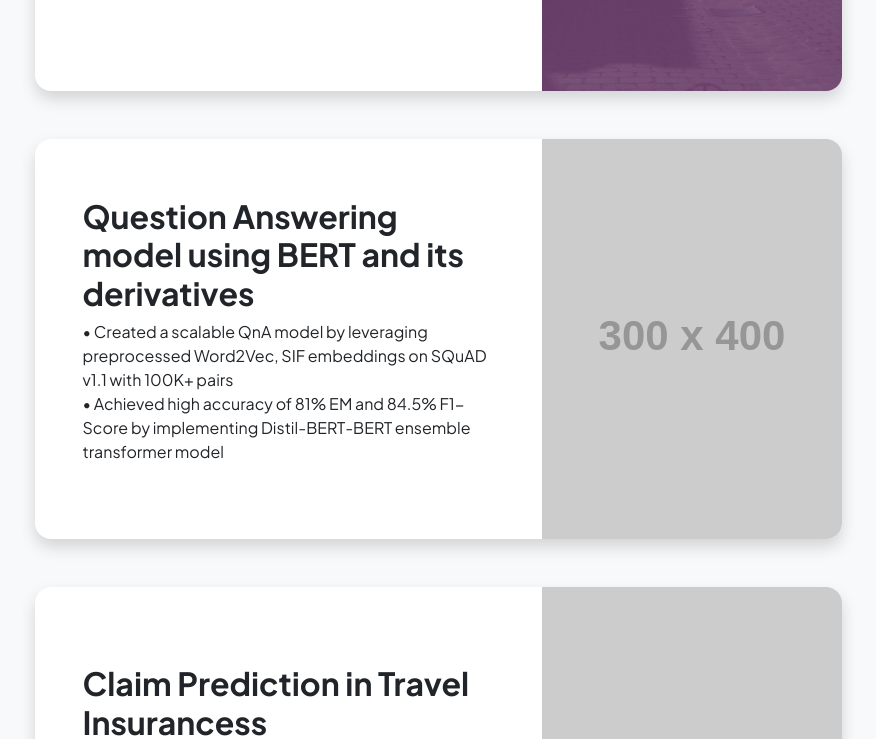
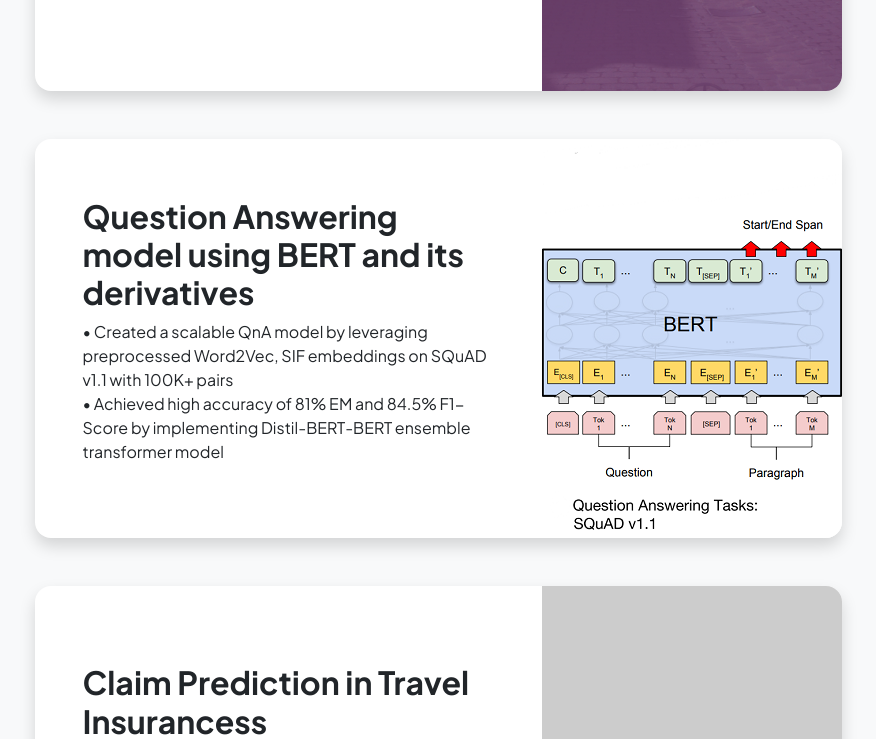
Before and after one commit to sohamthirty/soham-portfolio, a plain HTML site: page projects.html in a window 1280 px wide. Shown: the part 535-1274 px from the top of the page, without its empty margins (202-1078 px from the left). Drawn offline with nearby package versions, Linux system fonts and the light colour scheme; placeholder pictures from the web are drawn by us.

Commit message:
Updated images for projects

```diff
--- a/projects.html
+++ b/projects.html
@@ -64,7 +64,7 @@
                                             <p>• Created a scalable QnA model by leveraging preprocessed Word2Vec, SIF embeddings on SQuAD v1.1 with 100K+ pairs<br>
                                             • Achieved high accuracy of 81% EM and 84.5% F1-Score by implementing Distil-BERT-BERT ensemble transformer model</p>
                                         </div>
-                                        <img class="img-fluid" src="https://dummyimage.com/300x400/343a40/6c757d" alt="..." />
+                                        <img class="img-fluid" src="assets/QnA.png" alt="..." />
                                     </div>
                                 </div>
                             </div>
```
Also changed, not shown: assets/QnA.png (added).
